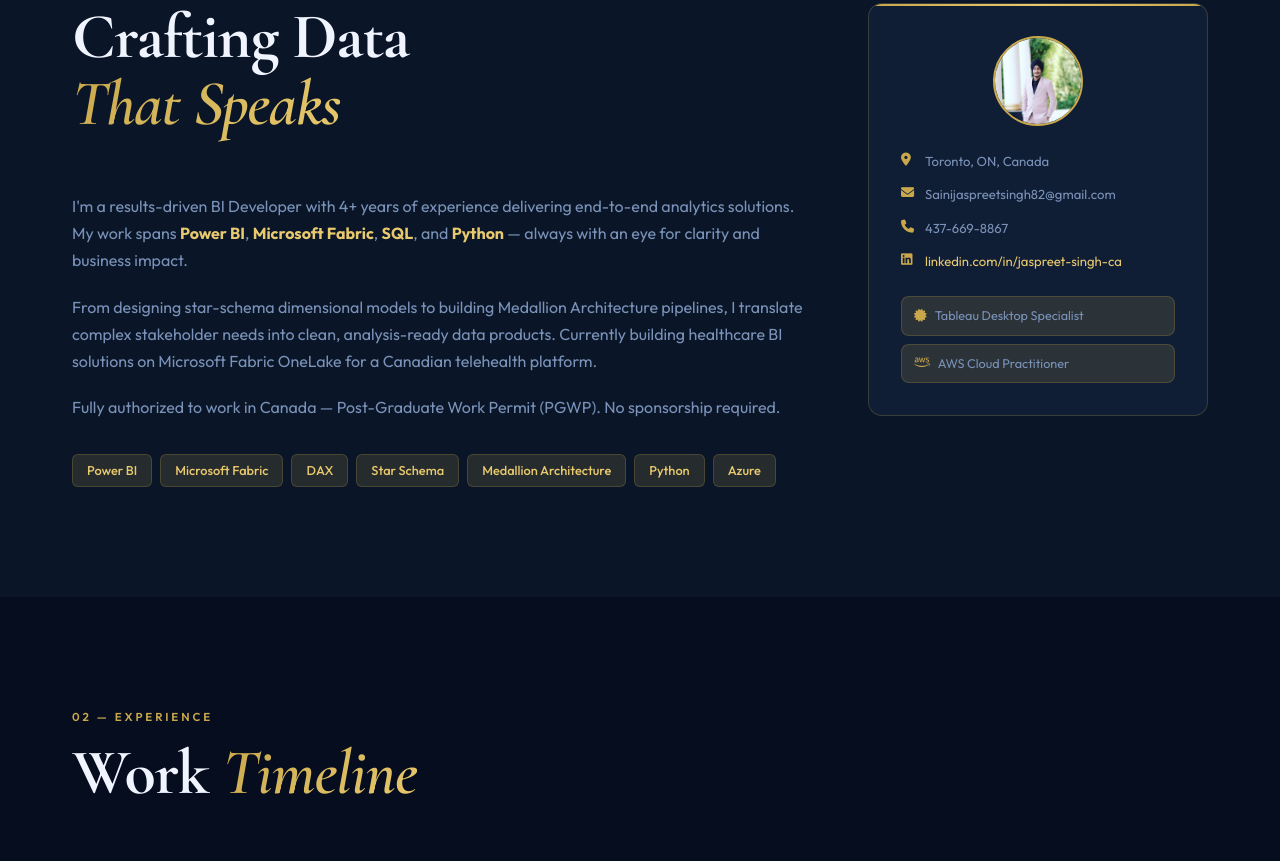
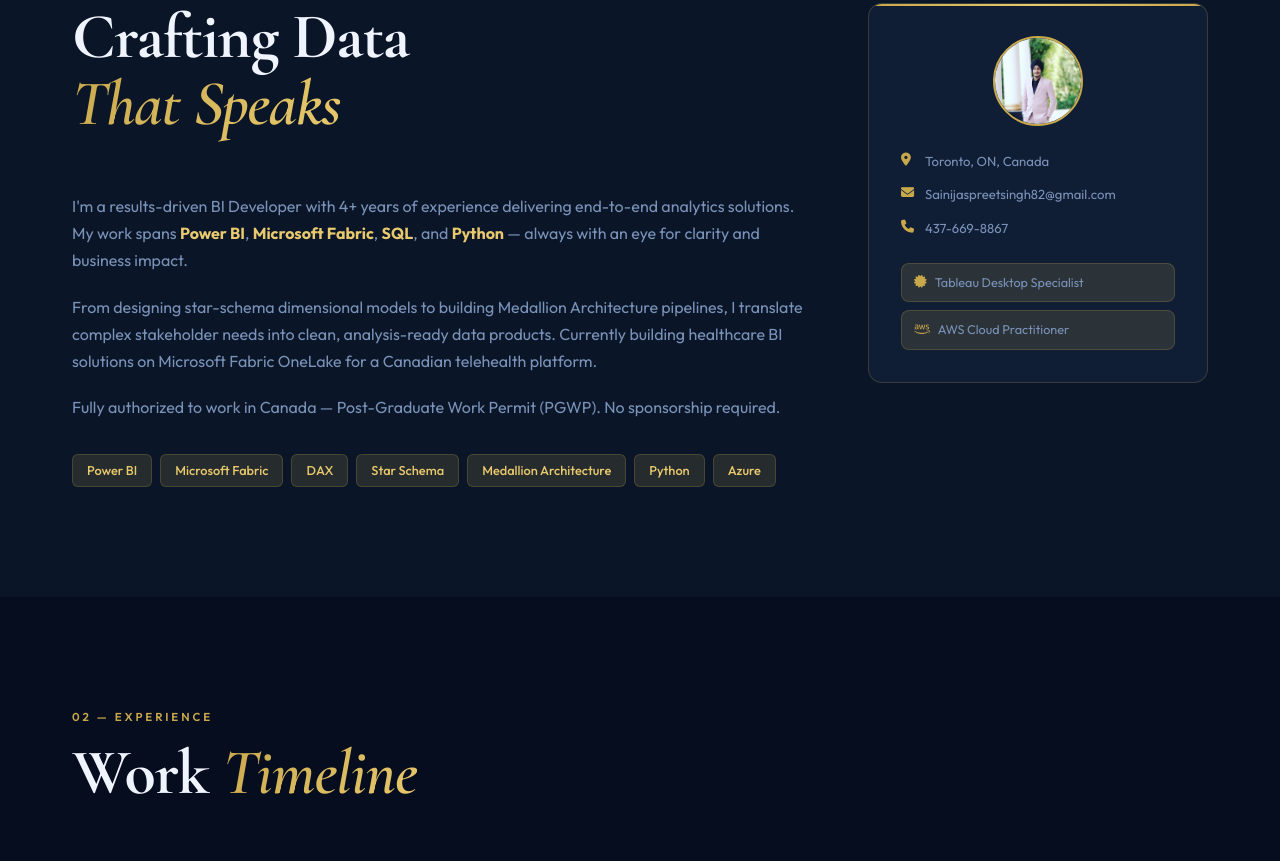
Before and after one commit to jaspreetsinghsain/jaspreetsinghsain.github.io, a plain HTML site: page index.html in a window 1280 px wide. Shown: the part 939-1800 px from the top of the page. Drawn offline with nearby package versions, Linux system fonts and the light colour scheme.

Commit message:
Remove LinkedIn links from index.html
Removed LinkedIn links from the about section and footer.

```diff
--- a/index.html
+++ b/index.html
@@ -130,7 +130,7 @@
           <div class="meta-row"><i class="fas fa-map-marker-alt"></i><span>Toronto, ON, Canada</span></div>
           <div class="meta-row"><i class="fas fa-envelope"></i><span>Sainijaspreetsingh82@gmail.com</span></div>
           <div class="meta-row"><i class="fas fa-phone"></i><span>437-669-8867</span></div>
-          <div class="meta-row"><i class="fab fa-linkedin"></i><a href="https://linkedin.com/in/jaspreet-singh-ca" target="_blank">linkedin.com/in/jaspreet-singh-ca</a></div>
+
         </div>
         <div class="about-certs">
           <div class="mini-cert"><i class="fas fa-certificate"></i> Tableau Desktop Specialist</div>
@@ -521,10 +521,7 @@
             <div class="clink-icon"><i class="fas fa-phone"></i></div>
             <div><div class="clink-label">Phone</div><div class="clink-val">437-669-8867</div></div>
           </a>
-          <a href="https://linkedin.com/in/jaspreet-singh-ca" target="_blank" class="clink">
-            <div class="clink-icon"><i class="fab fa-linkedin"></i></div>
-            <div><div class="clink-label">LinkedIn</div><div class="clink-val">linkedin.com/in/jaspreet-singh-ca</div></div>
-          </a>
+
           <a href="https://github.com/jaspreetsinghsain" target="_blank" class="clink">
             <div class="clink-icon"><i class="fab fa-github"></i></div>
             <div><div class="clink-label">GitHub</div><div class="clink-val">github.com/jaspreetsinghsain</div></div>
@@ -560,7 +557,7 @@
     <p>© 2025 Jaspreet Singh. Designed with precision.</p>
     <div class="footer-socials">
       <a href="mailto:Sainijaspreetsingh82@gmail.com"><i class="fas fa-envelope"></i></a>
-      <a href="https://linkedin.com/in/jaspreet-singh-ca" target="_blank"><i class="fab fa-linkedin"></i></a>
+
       <a href="https://github.com/jaspreetsinghsain" target="_blank"><i class="fab fa-github"></i></a>
     </div>
   </div>
```
